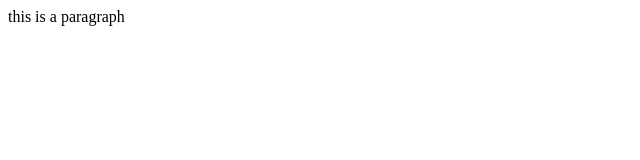
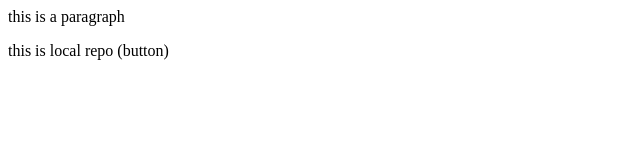
Before and after one commit to Nehatakkar/localrepo, a plain HTML site: page index.html in a window 1280 px wide. Shown: the whole page, without its empty margins (0-640 px from the left). Drawn offline with Linux system fonts and the light colour scheme.

```diff
--- a/index.html
+++ b/index.html
@@ -1 +1,2 @@
 <p> this is a paragraph</p>
+<p>this is local repo (button)</p>
```
